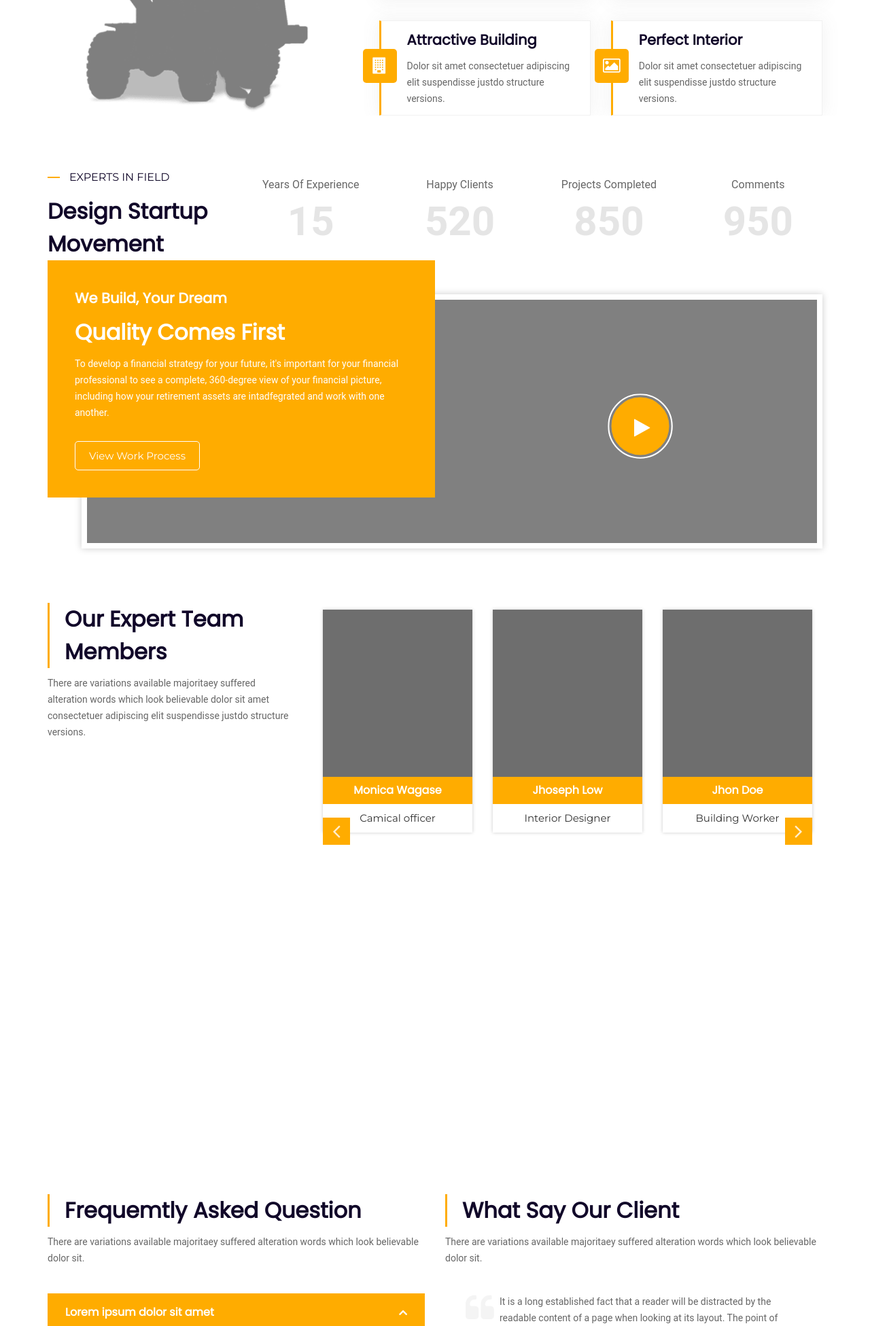
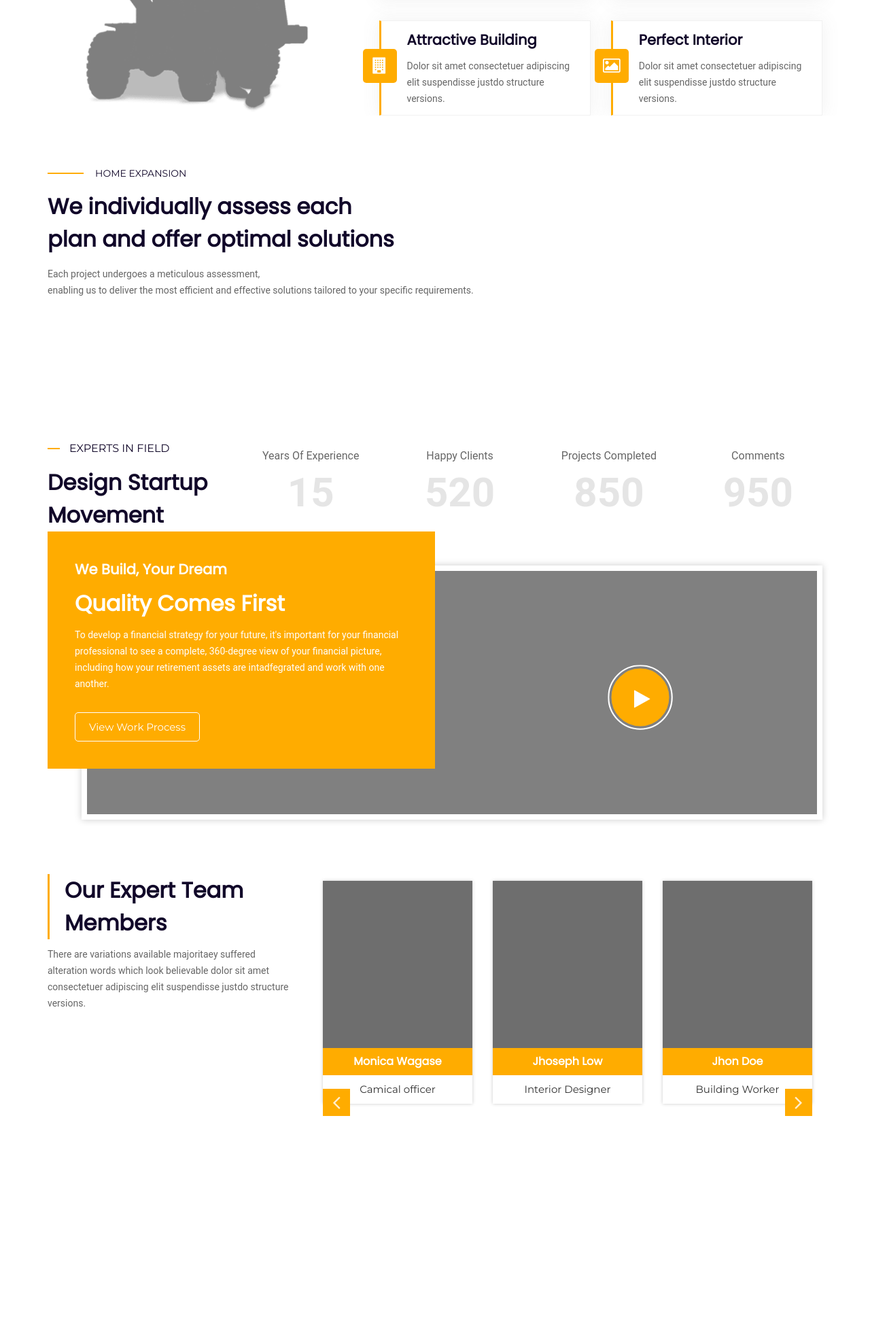
Before and after one commit to TumashenkaAliaksandr/confide_constraction_main, a Django app: page / in a window 1280 px wide. Shown: the part 1130-3081 px from the top of the page at 68% size. Run offline with Django 4.2, Linux system fonts and the light colour scheme; some libraries are stand-ins or nearby versions.

Commit message:
added model services slider and doing migrations

```diff
--- a/templates/main/base.html
+++ b/templates/main/base.html
@@ -177,7 +177,7 @@
             <div class="col-md-3 col-sm-12 col-xs-12">
                 <div class="follow_us">
                     <a href="{% url 'webapp:home' %}">
-                        <img src="{% static 'webapp/images/cc_favicon_new.png' %}" alt="Logo">
+                        <img src="{% static 'webapp/images/cc_favicon8.png' %}" alt="Logo">
                     </a>
                     <p> Areas served:</p>
                     <p>FAIRFAX COUNTY, FAIRFAX STATION, ALEXANDRIA,
--- a/webapp/admin.py
+++ b/webapp/admin.py
@@ -1,3 +1,7 @@
 from django.contrib import admin
+from .models import *
 
-# Register your models here.
+
+@admin.register(ServicesSlider)
+class ServicesSliderAdmin(admin.ModelAdmin):
+    list_display = ('name', 'image')
--- a/webapp/templates/webapp/main/index-2.html
+++ b/webapp/templates/webapp/main/index-2.html
@@ -89,6 +89,30 @@
         </div>
     </section>
     <!--* End choose us*-->
+
+        <!--* Slider Services*-->
+    <section id="mt_services" class="services_one">
+        <div class="container">
+            <div class="services-detail mar-bottom-80">
+                <div class="row">
+                    <div class="col-md-8 col-sm-12">
+                        <span class="page-title mar-bottom-15">Home Expansion</span>
+                        <h2 class="mar-bottom-15">We individually assess each <br> plan and offer optimal solutions</h2>
+                        <p class="mar-bottom-15">Each project undergoes a meticulous assessment,
+                            <br>enabling us to deliver the most efficient and effective solutions tailored to your specific requirements.</p>
+                    </div>
+                    <div class="col-md-4 col-sm-12">
+                        <div class="slider-services">
+                            {% for slider in servis_slider %}
+                                <div><img src="{{ slider.image.url }}" alt="services-img"></div>
+                            {% endfor %}
+                        </div>
+                    </div>
+                </div>
+            </div>
+        </div>
+    </section>
+    <!--* End Slider Services*-->
 
     <!--* Fun And Facts*-->
     <section id="mt_fun">
--- a/webapp/urls.py
+++ b/webapp/urls.py
@@ -9,6 +9,7 @@ app_name = 'webapp'
 
 urlpatterns = [
     path('', index, name='home'),
+    path('services_slider/', services_slider, name='services_slider'),
     ]
 
 if settings.DEBUG:
--- a/webapp/views.py
+++ b/webapp/views.py
@@ -1,5 +1,16 @@
 from django.shortcuts import render
+from webapp.models import ServicesSlider
+
 
 def index(request):
     """Main, index constr"""
     return render(request, 'webapp/main/index-2.html')
+
+
+def services_slider(request):
+    """Main, index constr"""
+    servis_slider = ServicesSlider.objects.all()
+    main_ser = ServicesSlider.objects.filter(is_main=True).first()
+
+    context = locals()
+    return render(request, 'webapp/main/index-2.html', context)
```
Also changed, not shown: webapp/models.py (+13 -1 lines), webapp/migrations/0001_initial.py (added).
